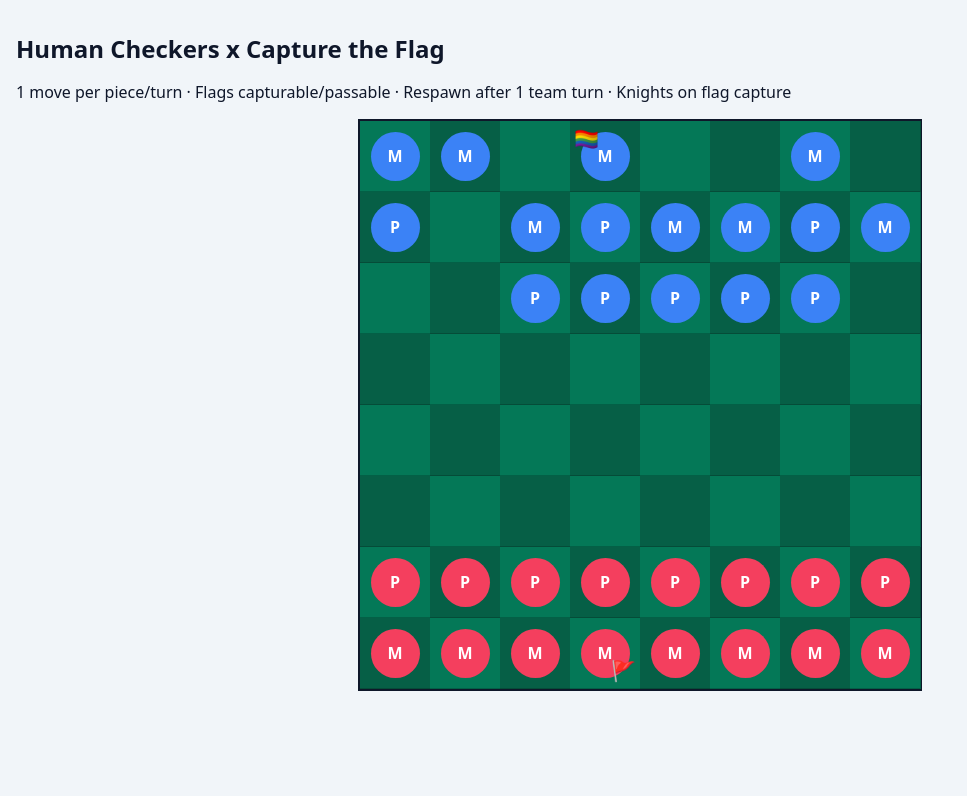
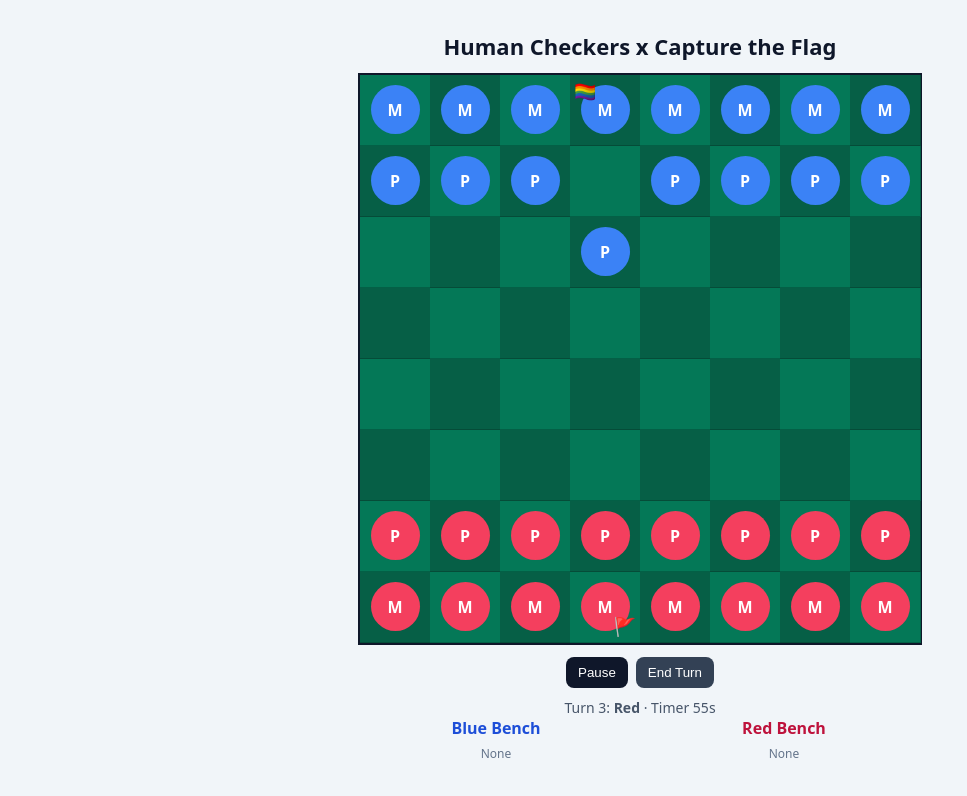
Before and after one commit to danielbyrum/Human-checkers-ctf, a React (Vite) app: page / in a window 1280 px wide. Shown: the top 796 px of the page, without its empty margins (0-967 px from the left). Built offline with nearby package versions, Linux system fonts and the light colour scheme.

Commit message:
Update App.jsx

```diff
--- a/src/App.jsx
+++ b/src/App.jsx
@@ -1,39 +1,49 @@
 import React, { useEffect, useRef, useState } from "react";
 
-// Human Checkers x Capture the Flag – v13
-// ✅ Fully functional version with Blue AI, animation delay, responsive CSS board
-// - One move per piece per turn
-// - Forward-only for normal pieces, any-direction for Knights/Flagbearers
-// - Captures → 1-turn respawn at origin
-// - Flags capturable/passable
-// - Knight Power Activation when flag captured
-// - Blue AI moves aggressively (multi-piece per turn with short delay)
+/**
+ * Human Checkers x Capture the Flag – v14 (Mobile + Controls + Benches)
+ * - Blue AI: aggressive, multi-move per turn, ~200ms between moves
+ * - One move per piece per turn; many pieces per turn
+ * - Normal pieces: forward (straight/diag); sideways on opponent back rank
+ * - Flagbearer & Knights: any direction, one square
+ * - Capture removes target; target respawns at origin after skipping ONE full own-team turn
+ * - Flags capturable; passing allowed (passer freezes for the turn)
+ * - Knight Power: when a flag is captured, defending team crowns 2 Knights
+ *   - Red (human) taps 2; Blue auto-selects closest 2 to their flag
+ * - Timer: auto-end turn at 0; Pause/Resume; auto-pause on win
+ * - Simple benches: small colored dots with remaining turns
+ */
 
 export default function HumanCheckersCTF() {
   const BOARD_SIZE = 8;
 
+  // ===== State =====
   const [pieces, setPieces] = useState(() => createInitialPieces());
   const [flags, setFlags] = useState(() => initialFlags());
-  const [currentTurn, setCurrentTurn] = useState("Blue");
+  const [currentTurn, setCurrentTurn] = useState("Blue"); // Blue starts (AI)
   const [turnNo, setTurnNo] = useState(1);
   const [timerSec, setTimerSec] = useState(60);
   const [timerRunning, setTimerRunning] = useState(true);
   const [winner, setWinner] = useState(null);
-  const [selected, setSelected] = useState(null);
+  const [selected, setSelected] = useState(null); // Red selection
   const [movedThisTurn, setMovedThisTurn] = useState(new Set());
   const [usedPassThisTurn, setUsedPassThisTurn] = useState(false);
+
+  // Knight selection flow
   const [awaitingKnightTeam, setAwaitingKnightTeam] = useState(null);
   const [knightsChosen, setKnightsChosen] = useState(0);
 
-  const tickRef = useRef(null);
+  // Refs
   const flagsRef = useRef(flags);
   useEffect(() => { flagsRef.current = flags; }, [flags]);
 
   // ===== Setup =====
   function createInitialPieces() {
     const pcs = [];
+    // Blue: majors row 0, pawns row 1
     for (let c = 0; c < BOARD_SIZE; c++) pcs.push({ id: `B-M${c}`, team: "Blue", pos: { r: 0, c }, origin: { r: 0, c } });
     for (let c = 0; c < BOARD_SIZE; c++) pcs.push({ id: `B-P${c}`, team: "Blue", pos: { r: 1, c }, origin: { r: 1, c } });
+    // Red: majors row 7, pawns row 6
     for (let c = 0; c < BOARD_SIZE; c++) pcs.push({ id: `R-M${c}`, team: "Red", pos: { r: 7, c }, origin: { r: 7, c } });
     for (let c = 0; c < BOARD_SIZE; c++) pcs.push({ id: `R-P${c}`, team: "Red", pos: { r: 6, c }, origin: { r: 6, c } });
     return pcs;
@@ -41,23 +51,23 @@ export default function HumanCheckersCTF() {
   function initialFlags() {
     return {
       Blue: { homePos: { r: 0, c: 3 }, isCaptured: false, carriedBy: null },
-      Red: { homePos: { r: 7, c: 3 }, isCaptured: false, carriedBy: null },
+      Red:  { homePos: { r: 7, c: 3 }, isCaptured: false, carriedBy: null },
     };
   }
 
-  // ===== Utility Functions =====
-  const ownSideRows = (team) => (team === "Blue" ? [0, 1] : [6, 7]);
+  // ===== Utilities =====
   const forwardDir = (team) => (team === "Blue" ? 1 : -1);
-  const inBounds = (r, c) => r >= 0 && r < BOARD_SIZE && c >= 0 && c < BOARD_SIZE;
+  const ownSideRows = (team) => (team === "Blue" ? [0,1] : [6,7]);
+  const inBounds = (r,c) => r>=0 && r<BOARD_SIZE && c>=0 && c<BOARD_SIZE;
 
   function squareOccupiedBy(copy, pos) {
-    return copy.find((x) => x.pos && x.pos.r === pos.r && x.pos.c === pos.c) || null;
+    return copy.find(p => p.pos && p.pos.r===pos.r && p.pos.c===pos.c) || null;
   }
   function canMoveTo(copy, mover, to) {
     const target = squareOccupiedBy(copy, to);
     if (!target) return true;
-    if (target.team !== mover.team) return true;
-    return false;
+    if (target.team !== mover.team) return true; // capture
+    return false; // block own piece
   }
   function legalMoves(copy, p, movedSetRef) {
     if (!p.pos) return [];
@@ -66,40 +76,47 @@ export default function HumanCheckersCTF() {
 
     const deltas = [];
     if (p.isFlagbearer || p.isKnight) {
-      for (let dr = -1; dr <= 1; dr++)
-        for (let dc = -1; dc <= 1; dc++)
-          if (dr || dc) deltas.push({ dr, dc });
+      for (let dr=-1; dr<=1; dr++) for (let dc=-1; dc<=1; dc++) if (dr||dc) deltas.push({dr,dc});
     } else {
       const dir = forwardDir(p.team);
       deltas.push({ dr: dir, dc: 0 }, { dr: dir, dc: -1 }, { dr: dir, dc: 1 });
-      const atOppBack = (p.team === "Blue" && p.pos.r === BOARD_SIZE - 1) || (p.team === "Red" && p.pos.r === 0);
-      if (atOppBack) deltas.push({ dr: 0, dc: -1 }, { dr: 0, dc: 1 });
+      // sideways allowed when on opponent's back rank
+      const atOppBack = (p.team==="Blue" && p.pos.r===BOARD_SIZE-1) || (p.team==="Red" && p.pos.r===0);
+      if (atOppBack) deltas.push({dr:0, dc:-1}, {dr:0, dc:1});
     }
     return deltas
-      .map(({ dr, dc }) => ({ r: p.pos.r + dr, c: p.pos.c + dc }))
-      .filter(({ r, c }) => inBounds(r, c))
-      .filter((to) => canMoveTo(copy, p, to));
+      .map(({dr,dc}) => ({ r: p.pos.r+dr, c: p.pos.c+dc }))
+      .filter(({r,c}) => inBounds(r,c))
+      .filter(to => canMoveTo(copy, p, to));
   }
 
-  // ===== Turn + Respawn =====
+  // ===== Timer =====
+  useEffect(() => {
+    if (!timerRunning || winner) return;
+    if (timerSec <= 0) { endTurn(); return; }
+    const id = setTimeout(()=> setTimerSec(s=>s-1), 1000);
+    return ()=> clearTimeout(id);
+  }, [timerSec, timerRunning, winner]);
+
+  // ===== Turn transitions + Respawns =====
   function endTurn() {
     const next = currentTurn === "Blue" ? "Red" : "Blue";
     setCurrentTurn(next);
-    setTurnNo((n) => n + 1);
+    setTurnNo(n => n+1);
+    setTimerSec(60);
     setMovedThisTurn(new Set());
     setUsedPassThisTurn(false);
-    setTimerSec(60);
 
-    // Respawn logic
-    setPieces((prev) => {
-      const copy = prev.map((p) => ({ ...p }));
-      copy.forEach((p) => {
-        if (p.respawnTurns && p.team === next) {
+    // process respawns at the START of each team's own turn
+    setPieces(prev => {
+      const copy = prev.map(p=>({...p}));
+      copy.forEach(p => {
+        if (p.respawnTurns && p.team===next) {
           p.respawnTurns -= 1;
           if (p.respawnTurns <= 0) {
             const occ = squareOccupiedBy(copy, p.origin);
-            if (!occ) { p.pos = { ...p.origin }; p.respawnTurns = null; }
-            else p.respawnTurns = 1;
+            if (!occ) { p.pos = {...p.origin}; p.respawnTurns = null; }
+            else { p.respawnTurns = 1; } // try next own turn if origin is blocked
           }
         }
       });
@@ -107,80 +124,147 @@ export default function HumanCheckersCTF() {
     });
   }
 
-  // ===== Movement + Capture =====
+  // ===== Move & Resolve =====
   function moveAndResolve(moverId, to) {
-    setPieces((prevPieces) => {
-      const copy = prevPieces.map((p) => ({ ...p }));
-      const mover = copy.find((x) => x.id === moverId);
-      if (!mover || !mover.pos) return prevPieces;
+    setPieces(prev => {
+      const copy = prev.map(p=>({...p}));
+      const mover = copy.find(x=>x.id===moverId);
+      if (!mover || !mover.pos) return prev;
 
       const already = new Set(movedThisTurn);
-      if (already.has(mover.id)) return prevPieces;
+      if (already.has(mover.id)) return prev;
 
       const moves = legalMoves(copy, mover, already);
-      if (!moves.some((m) => m.r === to.r && m.c === to.c)) return prevPieces;
+      if (!moves.some(m => m.r===to.r && m.c===to.c)) return prev;
 
-      const enemyTeam = mover.team === "Blue" ? "Red" : "Blue";
+      const enemyTeam = mover.team==="Blue" ? "Red" : "Blue";
       let newFlags = { ...flagsRef.current };
 
-      // Capture logic
+      // capture
       const target = squareOccupiedBy(copy, to);
       if (target && target.team !== mover.team) {
+        // if target carrying their team's flag, return it home
         const enemyFlag = newFlags[target.team];
         if (enemyFlag.isCaptured && enemyFlag.carriedBy === target.id) {
-          newFlags = { ...newFlags, [target.team]: { ...enemyFlag, isCaptured: false, carriedBy: null } };
+          newFlags = { ...newFlags, [target.team]: { ...enemyFlag, isCaptured:false, carriedBy:null } };
         }
         target.pos = null;
-        target.respawnTurns = 2;
+        target.respawnTurns = 2; // miss ONE full own-team turn before respawn
       }
 
+      // move
       mover.pos = { ...to };
 
-      // Flag pickup
+      // pick up enemy flag if on it
       const f = newFlags[enemyTeam];
-      if (!f.isCaptured && to.r === f.homePos.r && to.c === f.homePos.c) {
-        newFlags = { ...newFlags, [enemyTeam]: { ...f, isCaptured: true, carriedBy: mover.id } };
+      if (!f.isCaptured && to.r===f.homePos.r && to.c===f.homePos.c) {
+        newFlags = { ...newFlags, [enemyTeam]: { ...f, isCaptured:true, carriedBy:mover.id } };
         mover.isFlagbearer = true;
-        setAwaitingKnightTeam(enemyTeam);
-        setKnightsChosen(0);
+        // Knight Power for the defending team
+        const defending = enemyTeam;
+        if (defending === "Blue") {
+          // auto-pick two for Blue
+          setPieces(cur => {
+            const cc = cur.map(p=>({...p}));
+            autoChooseKnights(cc, "Blue", newFlags.Blue.homePos);
+            return cc;
+          });
+        } else {
+          // Red must choose two
+          setAwaitingKnightTeam("Red");
+          setKnightsChosen(0);
+        }
       }
 
-      // Win condition
-      const carrying = (newFlags[enemyTeam].isCaptured && newFlags[enemyTeam].carriedBy === mover.id) || mover.isFlagbearer;
+      // win if carrier reaches own side
+      const carrying = (newFlags[enemyTeam].isCaptured && newFlags[enemyTeam].carriedBy===mover.id) || mover.isFlagbearer;
       if (carrying && ownSideRows(mover.team).includes(mover.pos.r)) {
         setWinner(mover.team);
+        setTimerRunning(false); // auto-pause on win
       }
 
       setFlags(newFlags);
-      setMovedThisTurn((s) => new Set([...s, mover.id]));
+      setMovedThisTurn(s => new Set([...s, mover.id]));
       return copy;
     });
+  }
+
+  function autoChooseKnights(copy, team, defendPos) {
+    const candidates = copy.filter(p => p.team===team && p.pos && !p.isKnight);
+    candidates.sort((a,b) =>
+      Math.hypot(defendPos.r - a.pos.r, defendPos.c - a.pos.c) -
+      Math.hypot(defendPos.r - b.pos.r, defendPos.c - b.pos.c)
+    );
+    candidates.slice(0,2).forEach(p => p.isKnight = true);
   }
 
   // ===== Blue AI =====
   useEffect(() => {
     if (currentTurn !== "Blue" || winner) return;
+
+    // If Blue needs to choose knights (defending), auto-pick
+    if (awaitingKnightTeam === "Blue" && knightsChosen < 2) {
+      setPieces(prev => {
+        const copy = prev.map(p=>({...p}));
+        autoChooseKnights(copy, "Blue", flagsRef.current.Blue.homePos);
+        return copy;
+      });
+      setKnightsChosen(2);
+      setAwaitingKnightTeam(null);
+    }
+
     let cancelled = false;
     const movedSet = new Set();
 
-    const stepAI = () => {
+    const stepOnce = () => {
       if (cancelled) return false;
       let acted = false;
-      setPieces((prev) => {
-        const copy = prev.map((p) => ({ ...p }));
+
+      setPieces(prev => {
+        const copy = prev.map(p=>({...p}));
         const redFlag = flagsRef.current.Red;
         const ownRows = ownSideRows("Blue");
 
-        const bluePieces = copy.filter((p) => p.team === "Blue" && p.pos && !movedSet.has(p.id));
-        let best = null;
-        let bestScore = -Infinity;
+        // try pass if a Blue carrier has an adjacent ally closer to home rows
+        const carrier = copy.find(p => p.team==="Blue" && p.isFlagbearer && p.pos && !movedSet.has(p.id));
+        if (carrier && !usedPassThisTurn) {
+          const dist = pos => Math.min(...ownRows.map(r => Math.abs(r - pos.r)));
+          const allies = copy.filter(q => q.team==="Blue" && q.pos && q.id!==carrier.id &&
+              Math.abs(q.pos.r-carrier.pos.r)<=1 && Math.abs(q.pos.c-carrier.pos.c)<=1);
+          allies.sort((a,b)=> dist(a.pos) - dist(b.pos));
+          const better = allies[0];
+          if (better && dist(better.pos) < dist(carrier.pos)) {
+            // pass flag
+            const newCopy = copy.map(p=>{
+              if (p.id===carrier.id) return { ...p, isFlagbearer:false };
+              if (p.id===better.id)  return { ...p, isFlagbearer:true };
+              return p;
+            });
+            // update flags
+            const nf = { ...flagsRef.current, Red: { ...flagsRef.current.Red, carriedBy: better.id } };
+            setFlags(nf);
+            movedSet.add(carrier.id);
+            setMovedThisTurn(s=> new Set([...s, carrier.id]));
+            setUsedPassThisTurn(true);
+            acted = true;
+            return newCopy;
+          }
+        }
+
+        const bluePieces = copy.filter(p => p.team==="Blue" && p.pos && !movedSet.has(p.id));
+        let best = null, bestScore = -Infinity;
 
         const scoreMove = (p, to) => {
           const tgt = squareOccupiedBy(copy, to);
-          if (tgt && tgt.team === "Red") return 1000;
-          if (!redFlag.isCaptured && to.r === redFlag.homePos.r && to.c === redFlag.homePos.c) return 900;
-          if (p.isFlagbearer) return 800 - Math.abs(to.r - 0) * 10;
-          return 100 - Math.hypot(redFlag.homePos.r - to.r, redFlag.homePos.c - to.c);
+          if (tgt && tgt.team==="Red") return 1000; // capture
+          if (!redFlag.isCaptured && to.r===redFlag.homePos.r && to.c===redFlag.homePos.c) return 900; // grab flag
+          if (p.isFlagbearer) {
+            const d = Math.min(...ownRows.map(r => Math.abs(r - to.r)));
+            return 800 - d*10;
+          }
+          // push toward enemy flag
+          const d = Math.hypot(redFlag.homePos.r - to.r, redFlag.homePos.c - to.c);
+          return 100 - d;
         };
 
         for (const p of bluePieces) {
@@ -192,97 +276,158 @@ export default function HumanCheckersCTF() {
         }
 
         if (!best) return prev;
-        const mover = copy.find((x) => x.id === best.p.id);
-        mover.pos = best.to;
+
+        // apply chosen move (with capture + flag pickup + win checks)
+        const mover = copy.find(x=>x.id===best.p.id);
+        const target = squareOccupiedBy(copy, best.to);
+        let f = { ...flagsRef.current };
+
+        if (target && target.team==="Red") {
+          const enemyFlag = f[target.team];
+          if (enemyFlag.isCaptured && enemyFlag.carriedBy===target.id) {
+            f = { ...f, [target.team]: { ...enemyFlag, isCaptured:false, carriedBy:null } };
+          }
+          target.pos = null;
+          target.respawnTurns = 2;
+        }
+        mover.pos = { ...best.to };
+
+        if (!f.Red.isCaptured && best.to.r===f.Red.homePos.r && best.to.c===f.Red.homePos.c) {
+          f = { ...f, Red: { ...f.Red, isCaptured:true, carriedBy:mover.id } };
+          mover.isFlagbearer = true;
+          // Red must choose two knights
+          setAwaitingKnightTeam("Red");
+          setKnightsChosen(0);
+        }
+
+        const carrying = (f.Red.isCaptured && f.Red.carriedBy===mover.id) || mover.isFlagbearer;
+        if (carrying && ownSideRows("Blue").includes(mover.pos.r)) {
+          setWinner("Blue");
+          setTimerRunning(false);
+        }
+
+        setFlags(f);
         movedSet.add(mover.id);
+        setMovedThisTurn(s=> new Set([...s, mover.id]));
         acted = true;
         return copy;
       });
+
       return acted;
     };
 
+    // up to 14 actions with ~200ms delay each
     let steps = 0;
     const loop = () => {
-      if (cancelled || steps >= 8) { endTurn(); return; }
-      const acted = stepAI();
+      if (cancelled || steps>=14) { endTurn(); return; }
+      const acted = stepOnce();
       steps += 1;
-      setTimeout(loop, acted ? 200 : 0); // slight delay between moves
+      setTimeout(loop, acted ? 200 : 0);
     };
-    loop();
+    setTimeout(loop, 120);
 
-    return () => { cancelled = true; };
-  }, [currentTurn, winner]);
+    return ()=> { cancelled = true; };
+  }, [currentTurn, winner, awaitingKnightTeam, knightsChosen, usedPassThisTurn]);
 
-  // ===== Interaction (Red Player) =====
-  function handleSquareClick(r, c) {
-    if (winner || currentTurn !== "Red") return;
-    const clicked = pieces.find((p) => p.pos && p.pos.r === r && p.pos.c === c);
+  // ===== Interaction (Red) =====
+  function handleSquareClick(r,c) {
+    if (winner) return;
+
+    // Knight selection for Red (defending)
+    if (awaitingKnightTeam === "Red") {
+      const p = pieces.find(x => x.pos && x.pos.r===r && x.pos.c===c && x.team==="Red" && !x.isKnight);
+      if (p) {
+        setPieces(prev => prev.map(q => q.id===p.id ? { ...q, isKnight:true } : q));
+        setKnightsChosen(n => {
+          const k = n+1;
+          if (k>=2) setAwaitingKnightTeam(null);
+          return k;
+        });
+      }
+      return;
+    }
+
+    if (currentTurn !== "Red") return;
+    const clicked = pieces.find(p => p.pos && p.pos.r===r && p.pos.c===c);
+
+    // Passing: if selected is a Red flagbearer and clicked an adjacent Red teammate
     if (selected) {
+      const mover = pieces.find(x => x.id===selected);
+      if (mover && mover.isFlagbearer && clicked && clicked.team==="Red" && clicked.id !== mover.id) {
+        const adj = Math.abs(clicked.pos.r - mover.pos.r) <= 1 && Math.abs(clicked.pos.c - mover.pos.c) <= 1;
+        if (adj && !usedPassThisTurn) {
+          setPieces(prev => prev.map(p => {
+            if (p.id===mover.id) return { ...p, isFlagbearer:false };
+            if (p.id===clicked.id) return { ...p, isFlagbearer:true };
+            return p;
+          }));
+          setFlags(prevF => ({ ...prevF, Blue: prevF.Blue, Red: { ...prevF.Red, carriedBy: clicked.id } }));
+          setMovedThisTurn(s => new Set([...s, mover.id])); // passer frozen
+          setUsedPassThisTurn(true);
+          setSelected(null);
+          return;
+        }
+      }
+      // else attempt move
       const moverId = selected;
       setSelected(null);
       moveAndResolve(moverId, { r, c });
       return;
     }
-    if (clicked && clicked.team === "Red") setSelected(clicked.id);
+
+    if (clicked && clicked.team==="Red") setSelected(clicked.id);
   }
 
+  // ===== Styles =====
+  const container = { padding: 16, background:"#f1f5f9", minHeight:"100vh", color:"#0f172a", fontFamily:"system-ui, sans-serif" };
+  const h1 = { fontSize: 22, fontWeight: 800, marginBottom: 8, textAlign:"center" };
+  const board = { display:"grid", gridTemplateColumns:"repeat(8, 1fr)", width:"min(92vw, 560px)", border:"2px solid #0f172a", margin:"12px auto" };
+  const sqOuter = { position:"relative", width:"100%", paddingTop:"100%", overflow:"hidden", borderRight:"1px solid rgba(0,0,0,0.2)", borderBottom:"1px solid rgba(0,0,0,0.2)" };
+  const sqInner = { position:"absolute", inset:0, display:"flex", alignItems:"center", justifyContent:"center" };
+  const pieceStyle = (team, selectedId, id) => ({
+    width:"70%", height:"70%", borderRadius:"50%",
+    background: team==="Blue" ? "#3b82f6" : "#f43f5e",
+    display:"flex", alignItems:"center", justifyContent:"center",
+    color:"white", fontWeight:700,
+    outline: selectedId===id ? "3px solid #fde047" : "none"
+  });
+  const controls = { display:"flex", flexWrap:"wrap", justifyContent:"center", gap:8, margin:"10px 0" };
+  const btn = (bg="#0f172a") => ({ padding:"8px 12px", background:bg, color:"#fff", border:0, borderRadius:8 });
+  const benchesWrap = { display:"grid", gridTemplateColumns:"1fr 1fr", gap:16, width:"min(92vw, 560px)", margin:"0 auto" };
+  const benchTitle = (color) => ({ fontWeight:700, color, marginBottom:6, textAlign:"center" });
+  const benchGrid = { display:"grid", gridTemplateColumns:"repeat(8, 1fr)", gap:6 };
+  const benchDot = (team) => ({
+    width:20, height:20, borderRadius:"50%",
+    background: team==="Blue" ? "#3b82f6" : "#f43f5e",
+    display:"flex", alignItems:"center", justifyContent:"center",
+    color:"#fff", fontSize:12, fontWeight:700
+  });
+  const subline = { textAlign:"center", fontSize:14, color:"#475569", marginTop:6 };
+
   // ===== Render =====
-  const boardStyle = {
-    display: "grid",
-    gridTemplateColumns: "repeat(8, 1fr)",
-    width: "min(92vw, 560px)",
-    border: "2px solid #0f172a",
-    margin: "16px auto",
-  };
-  const squareOuter = {
-    position: "relative",
-    width: "100%",
-    paddingTop: "100%",
-    overflow: "hidden",
-    borderRight: "1px solid rgba(0,0,0,0.2)",
-    borderBottom: "1px solid rgba(0,0,0,0.2)",
-  };
-  const squareInner = {
-    position: "absolute",
-    inset: 0,
-    display: "flex",
-    alignItems: "center",
-    justifyContent: "center",
-  };
-  const pieceStyle = (team) => ({
-    width: "70%",
-    height: "70%",
-    borderRadius: "50%",
-    background: team === "Blue" ? "#3b82f6" : "#f43f5e",
-    display: "flex",
-    alignItems: "center",
-    justifyContent: "center",
-    color: "white",
-    fontWeight: 700,
-  });
+  return (
+    <div style={container}>
+      <h1 style={h1}>Human Checkers x Capture the Flag</h1>
 
-  return (
-    <div style={{ padding: 16, background: "#f1f5f9", minHeight: "100vh", color: "#0f172a", fontFamily: "system-ui, sans-serif" }}>
-      <h1 style={{ fontSize: 24, fontWeight: 800, marginBottom: 8 }}>Human Checkers x Capture the Flag</h1>
-      <p>1 move per piece/turn · Flags capturable/passable · Respawn after 1 team turn · Knights on flag capture</p>
-      <div style={boardStyle}>
+      {/* Board */}
+      <div style={board}>
         {Array.from({ length: BOARD_SIZE * BOARD_SIZE }, (_, i) => {
           const r = Math.floor(i / BOARD_SIZE);
           const c = i % BOARD_SIZE;
           const dark = (r + c) % 2 === 1;
           const bg = dark ? "#065f46" : "#047857";
-          const piece = pieces.find((p) => p.pos && p.pos.r === r && p.pos.c === c);
-          const blueFlag = flags.Blue.homePos.r === r && flags.Blue.homePos.c === c && !flags.Blue.isCaptured;
-          const redFlag = flags.Red.homePos.r === r && flags.Red.homePos.c === c && !flags.Red.isCaptured;
+          const piece = pieces.find(p => p.pos && p.pos.r===r && p.pos.c===c);
+          const blueFlag = flags.Blue.homePos.r===r && flags.Blue.homePos.c===c && !flags.Blue.isCaptured;
+          const redFlag  = flags.Red.homePos.r===r && flags.Red.homePos.c===c && !flags.Red.isCaptured;
 
           return (
-            <div key={i} style={{ ...squareOuter, background: bg }} onClick={() => handleSquareClick(r, c)}>
-              <div style={squareInner}>
-                {blueFlag && <div style={{ position: "absolute", top: 4, left: 4, fontSize: 20 }}>🏳️‍🌈</div>}
-                {redFlag && <div style={{ position: "absolute", bottom: 4, right: 4, fontSize: 20 }}>🚩</div>}
+            <div key={i} style={{ ...sqOuter, background:bg }} onClick={() => handleSquareClick(r,c)}>
+              <div style={sqInner}>
+                {blueFlag && <div style={{ position:"absolute", top:4, left:4, fontSize:18 }}>🏳️‍🌈</div>}
+                {redFlag  && <div style={{ position:"absolute", bottom:4, right:4, fontSize:18 }}>🚩</div>}
                 {piece && (
-                  <div style={pieceStyle(piece.team)}>
-                    {piece.id.includes("M") ? "M" : "P"}
+                  <div style={pieceStyle(piece.team, selected, piece.id)} title={piece.isFlagbearer ? "Flagbearer" : piece.isKnight ? "Knight" : ""}>
+                    {piece.isFlagbearer ? "⭐" : piece.isKnight ? "♞" : piece.id.includes("M") ? "M" : "P"}
                   </div>
                 )}
               </div>
@@ -290,10 +435,56 @@ export default function HumanCheckersCTF() {
           );
         })}
       </div>
-      {winner && (
-        <div style={{ textAlign: "center", fontSize: 18, fontWeight: 700, color: "#15803d" }}>
-          🏆 {winner} Wins!
+
+      {/* Controls */}
+      <div style={controls}>
+        <button style={btn("#0f172a")} onClick={()=> setTimerRunning(r=>!r)}>{timerRunning ? "Pause" : "Resume"}</button>
+        <button style={btn("#334155")} onClick={endTurn}>End Turn</button>
+      </div>
+      <div style={subline}>
+        Turn {turnNo}: <b>{currentTurn}</b> · Timer {timerSec}s
+        {awaitingKnightTeam && (
+          <div style={{ color:"#b45309", marginTop:6 }}>
+            {awaitingKnightTeam} team: select <b>{Math.max(0, 2 - knightsChosen)}</b> Knight(s).
+          </div>
+        )}
+        {winner && <div style={{ color:"#15803d", fontWeight:700, marginTop:6 }}>🏆 {winner} Wins!</div>}
+      </div>
+
+      {/* Benches */}
+      <div style={benchesWrap}>
+        <div>
+          <div style={benchTitle("#1d4ed8")}>Blue Bench</div>
+          <BenchSimple team="Blue" pieces={pieces} />
         </div>
+        <div>
+          <div style={benchTitle("#be123c")}>Red Bench</div>
+          <BenchSimple team="Red" pieces={pieces} />
+        </div>
+      </div>
+    </div>
+  );
+}
+
+// ===== Simple Benches (colored dots with countdown) =====
+function BenchSimple({ team, pieces }) {
+  const benched = pieces.filter(p => p.team===team && !p.pos && p.respawnTurns);
+  const benchGrid = { display:"grid", gridTemplateColumns:"repeat(8, 1fr)", gap:6 };
+  const dot = {
+    width:20, height:20, borderRadius:"50%",
+    display:"flex", alignItems:"center", justifyContent:"center",
+    color:"#fff", fontSize:12, fontWeight:700
+  };
+  return (
+    <div style={benchGrid}>
+      {benched.length===0 ? (
+        <div style={{ gridColumn:"1 / -1", textAlign:"center", fontSize:12, color:"#64748b" }}>None</div>
+      ) : (
+        benched.map(p => (
+          <div key={p.id} style={{
+            ...dot, background: team==="Blue" ? "#3b82f6" : "#f43f5e"
+          }}>{p.respawnTurns}</div>
+        ))
       )}
     </div>
   );
```
